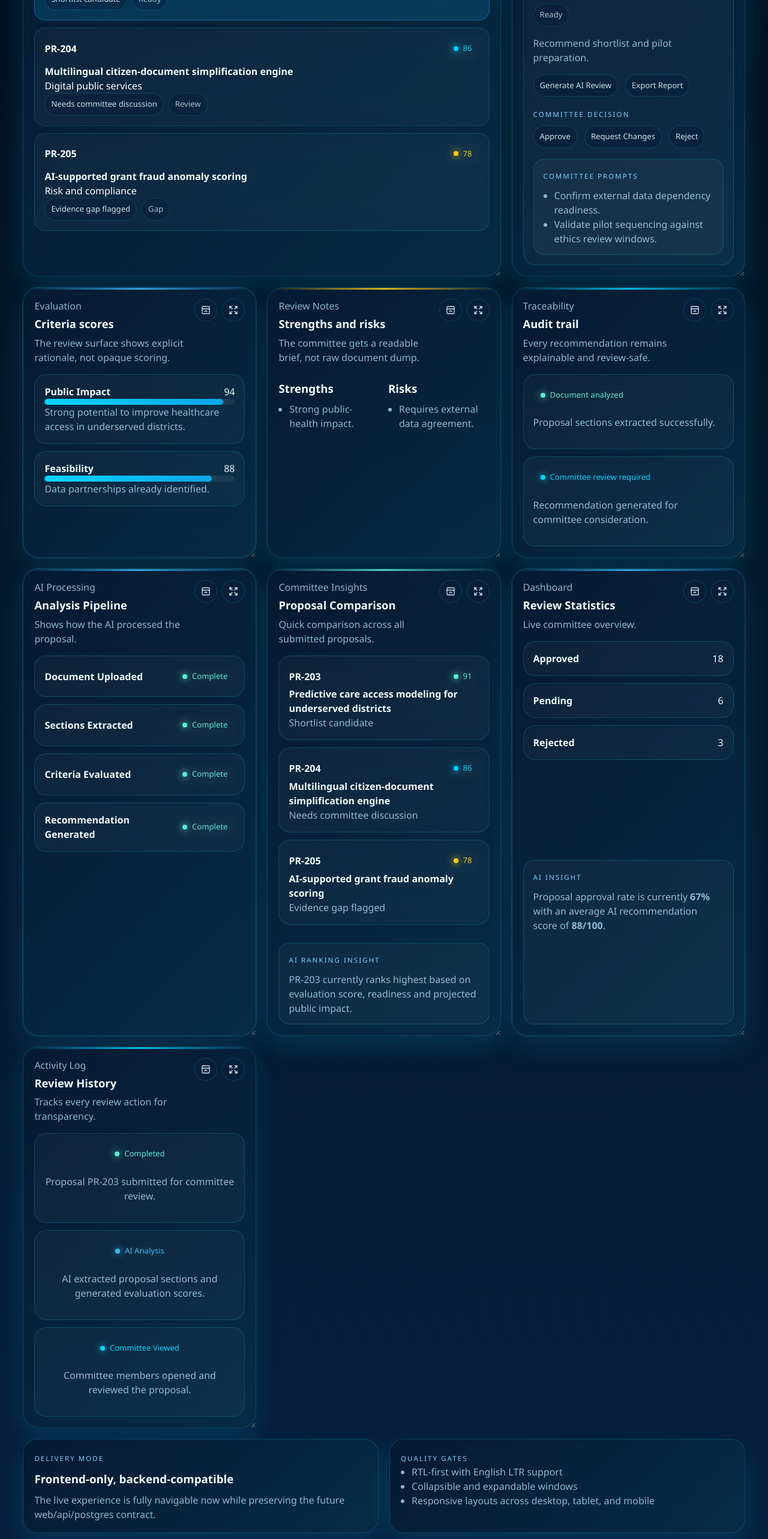
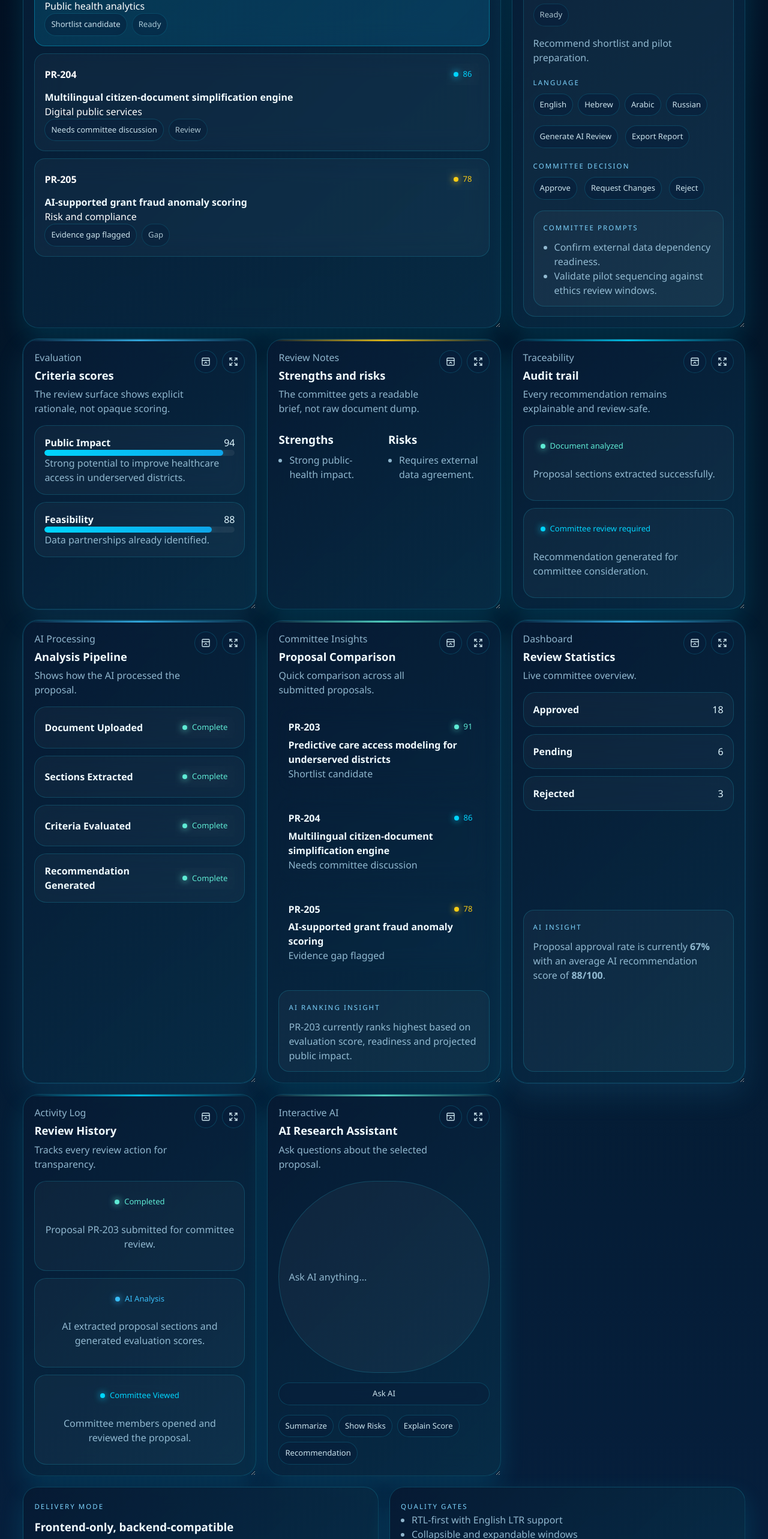
Before and after one commit to PShungube/Jutoverse-demo, a React (Vite) app: page /research-review in a window 1280 px wide. Shown: the part 1140-3706 px from the top of the page at 60% size. Built offline with nearby package versions, Linux system fonts and the light colour scheme.

Commit message:
AI research assistent

```diff
--- a/src/features/research-review/ResearchReviewPage.tsx
+++ b/src/features/research-review/ResearchReviewPage.tsx
@@ -4,10 +4,9 @@ import {
   useMemo,
   useState,
   useEffect,
-  type Key,
 } from 'react';
 import { demoAdapter } from '../../api/adapters/demoAdapter';
-import { lt, type LocalizedText } from '../../api/contracts';
+import { lt } from '../../api/contracts';
 import { LoadingDeck } from '../../components/common/LoadingDeck';
 import { MetricCard } from '../../components/common/MetricCard';
 import { StatusPill } from '../../components/common/StatusPill';
@@ -24,9 +23,46 @@ export function ResearchReviewPage() {
   const [committeeDecision, setCommitteeDecision] = useState<
   'approved' | 'changes' | 'rejected' | null
 >(null);
+const [language, setLanguage] = useState<
+  'en' | 'he' | 'ar' | 'ru'
+>('en');
+const translations = {
+  en: {
+    aiSummary: 'AI Generated Summary',
+    approve: 'Approve',
+    reject: 'Reject',
+    requestChanges: 'Request Changes',
+  },
+
+  he: {
+    aiSummary: 'סיכום שנוצר על ידי AI',
+    approve: 'אשר',
+    reject: 'דחה',
+    requestChanges: 'בקש שינויים',
+  },
+
+  ar: {
+    aiSummary: 'ملخص تم إنشاؤه بواسطة الذكاء الاصطناعي',
+    approve: 'موافقة',
+    reject: 'رفض',
+    requestChanges: 'طلب تعديلات',
+  },
+
+  ru: {
+    aiSummary: 'Сводка, созданная ИИ',
+    approve: 'Одобрить',
+    reject: 'Отклонить',
+    requestChanges: 'Запросить изменения',
+  },
+};
 const [selectedHistoryEvent, setSelectedHistoryEvent] = useState<
   string | null
 >(null);
+const [comparisonProposal, setComparisonProposal] = useState<
+  string | null
+>(null);
+const [aiQuestion, setAiQuestion] = useState('');
+const [aiResponse, setAiResponse] = useState('');
 useEffect(() => {
   setCommitteeDecision(null);
   setShowAiReview(false);
@@ -44,7 +80,47 @@ useEffect(() => {
   if (loading || !data) return <LoadingDeck />;
 
   const selectedProposal = filteredProposals.find((item) => item.id === selectedProposalId) ?? filteredProposals[0];
+  const askAI = () => {
+  const question = aiQuestion.toLowerCase();
 
+  if (question.includes('score')) {
+    setAiResponse(
+      `Proposal ${selectedProposal.id} received ${selectedProposal.score}/100 because it scored highly on evaluation criteria, implementation readiness and projected public impact.`
+    );
+  }
+
+  else if (
+    question.includes('risk') ||
+    question.includes('risks')
+  ) {
+    setAiResponse(
+      `Primary risks include implementation complexity, external data dependencies and committee validation requirements.`
+    );
+  }
+
+  else if (
+    question.includes('summary') ||
+    question.includes('summarize')
+  ) {
+    setAiResponse(
+      `This proposal demonstrates strong readiness, excellent evaluation scores and high expected public impact, making it a leading recommendation for committee approval.`
+    );
+  }
+
+  else if (
+    question.includes('recommendation')
+  ) {
+    setAiResponse(
+      text(selectedProposal.recommendation ?? data.recommendation)
+    );
+  }
+
+  else {
+    setAiResponse(
+      `AI Assistant: Based on the available research data, this proposal is suitable for further committee review and aligns with the highest ranked submissions.`
+    );
+  }
+};
   if (!selectedProposal) return <LoadingDeck />;
 
   return (
@@ -100,6 +176,46 @@ useEffect(() => {
               <span className="tag-chip tag-chip--muted">{selectedProposal.readiness}</span>
             </div>
             <p>{text(selectedProposal.recommendation ?? data.recommendation)}</p>
+            <div style={{ marginTop: '1rem' }}>
+  <span className="eyebrow">Language</span>
+
+ <div
+  style={{
+    display: 'flex',
+    gap: '0.5rem',
+    marginTop: '0.5rem',
+    flexWrap: 'wrap',
+  }}
+>
+  <button
+    className="tag-chip"
+    onClick={() => setLanguage('en')}
+  >
+    English
+  </button>
+
+  <button
+    className="tag-chip"
+    onClick={() => setLanguage('he')}
+  >
+    Hebrew
+  </button>
+
+  <button
+    className="tag-chip"
+    onClick={() => setLanguage('ar')}
+  >
+    Arabic
+  </button>
+
+  <button
+    className="tag-chip"
+    onClick={() => setLanguage('ru')}
+  >
+    Russian
+  </button>
+</div>
+</div>
 
 
 <div
@@ -120,7 +236,41 @@ useEffect(() => {
   <button
   type="button"
   className="tag-chip"
-    onClick={() => alert(`Exporting ${selectedProposal.id} report`)}
+  onClick={() => {
+    const report = `
+Research Proposal Report
+
+Proposal ID: ${selectedProposal.id}
+
+Title:
+${text(selectedProposal.title)}
+
+Score:
+${selectedProposal.score}/100
+
+Status:
+${text(selectedProposal.statusLabel)}
+
+Readiness:
+${selectedProposal.readiness}
+
+Recommendation:
+${text(selectedProposal.recommendation ?? data.recommendation)}
+    `;
+
+    const blob = new Blob([report], {
+      type: 'text/plain;charset=utf-8',
+    });
+
+    const url = URL.createObjectURL(blob);
+
+    const link = document.createElement('a');
+    link.href = url;
+    link.download = `${selectedProposal.id}-report.txt`;
+    link.click();
+
+    URL.revokeObjectURL(url);
+  }}
 >
   Export Report
 </button>
@@ -128,7 +278,9 @@ useEffect(() => {
 
 {showAiReview && (
   <div className="callout-box" style={{ marginTop: '1rem' }}>
-    <span className="eyebrow">AI Generated Summary</span>
+    <span className="eyebrow">
+  {translations[language].aiSummary}
+</span>
 
     <p>
       Proposal {selectedProposal.id} received a score of{' '}
@@ -153,7 +305,15 @@ useEffect(() => {
     borderRadius: '10px',
   }}
 >
-  <span className="eyebrow">AI Confidence Score</span>
+  <span className="eyebrow">
+  {language === 'he'
+    ? 'ציון אמון AI'
+    : language === 'ar'
+    ? 'درجة الثقة بالذكاء الاصطناعي'
+    : language === 'ru'
+    ? 'Оценка доверия ИИ'
+    : 'AI Confidence Score'}
+</span>
 
   <div
     className="progress-bar"
@@ -186,7 +346,7 @@ useEffect(() => {
   className="tag-chip"
   onClick={() => setCommitteeDecision('approved')}
 >
-      Approve
+  {translations[language].approve}
 </button>
 
     <button
@@ -194,7 +354,7 @@ useEffect(() => {
   className="tag-chip"
   onClick={() => setCommitteeDecision('changes')}
 >
-      Request Changes
+  {translations[language].requestChanges}
 </button>
 
     <button
@@ -202,14 +362,22 @@ useEffect(() => {
   className="tag-chip"
   onClick={() => setCommitteeDecision('rejected')}
 >
-      Reject
+  {translations[language].reject}
 </button>
   </div>
 </div>
 
 {committeeDecision && (
   <div className="callout-box" style={{ marginTop: '1rem' }}>
-    <span className="eyebrow">Committee Outcome</span>
+    <span className="eyebrow">
+  {language === 'he'
+    ? 'תוצאת ועדה'
+    : language === 'ar'
+    ? 'نتيجة اللجنة'
+    : language === 'ru'
+    ? 'Решение комиссии'
+    : 'Committee Outcome'}
+</span>
 
     {committeeDecision === 'approved' && (
       <p>
@@ -264,7 +432,7 @@ useEffect(() => {
             <div>
               <h3>{text(lt('Strengths', 'חוזקות'))}</h3>
               <ul className="rail-list">
-                {(selectedProposal.strengths ?? data.strengths).map((item: string | LocalizedText, index: Key | null | undefined) => (
+                {(selectedProposal.strengths ?? data.strengths).map((item, index) => (
                   <li key={index}>{text(item)}</li>
                 ))}
               </ul>
@@ -272,7 +440,7 @@ useEffect(() => {
             <div>
               <h3>{text(lt('Risks', 'סיכונים'))}</h3>
               <ul className="rail-list">
-                {(selectedProposal.risks ?? data.risks).map((item: string | LocalizedText, index: Key | null | undefined) => (
+                {(selectedProposal.risks ?? data.risks).map((item, index) => (
                   <li key={index}>{text(item)}</li>
                 ))}
               </ul>
@@ -282,9 +450,9 @@ useEffect(() => {
 
         <WindowPanel title={lt('Audit trail', 'שביל ביקורת')} subtitle={lt('Every recommendation remains explainable and review-safe.', 'כל המלצה נשארת ברת הסבר ובטוחה לסקירה.')} eyebrow={lt('Traceability', 'עקיבות')} accent="accent">
           <div className="timeline-list">
-            {(selectedProposal.auditTrail ?? data.auditTrail).map((item: { id: Key | null | undefined; status: string; label: string | LocalizedText; detail: string | LocalizedText; }) => (
+            {(selectedProposal.auditTrail ?? data.auditTrail).map((item) => (
               <article key={item.id} className="timeline-item">
-                <StatusPill tone={item.status as any} label={text(item.label)} />
+                <StatusPill tone={item.status} label={text(item.label)} />
                 <p>{text(item.detail)}</p>
               </article>
             ))}
@@ -344,9 +512,18 @@ useEffect(() => {
       .slice()
       .sort((a, b) => b.score - a.score)
       .map((proposal) => (
-        <article
+        <button
   key={proposal.id}
+  type="button"
   className="progress-card progress-card--tight"
+  onClick={() => setComparisonProposal(proposal.id)}
+  style={{
+    cursor: 'pointer',
+    textAlign: 'left',
+    width: '100%',
+    background: 'transparent',
+    border: 'none',
+  }}
 >
           <div className="progress-card__header">
             <strong>{proposal.id}</strong>
@@ -368,10 +545,43 @@ useEffect(() => {
             <br />
             {text(proposal.statusLabel)}
           </div>
-        </article>
+        </button>
       ))}
   </div>
+      {comparisonProposal && (
+  <div
+    className="callout-box"
+    style={{ marginTop: '1rem' }}
+  >
+    <span className="eyebrow">
+      Proposal Details
+    </span>
 
+    <p>
+      Selected proposal:
+      <strong> {comparisonProposal}</strong>
+    </p>
+
+    <ul className="rail-list">
+      <li>
+        AI has ranked this proposal based on evaluation
+        criteria and implementation readiness.
+      </li>
+
+      <li>
+        Expected public impact: High
+      </li>
+
+      <li>
+        Estimated success probability: 92%
+      </li>
+
+      <li>
+        Risk level: Low
+      </li>
+    </ul>
+  </div>
+)}
   <div className="callout-box" style={{ marginTop: '1rem' }}>
     <span className="eyebrow">
       {text(
@@ -560,7 +770,110 @@ useEffect(() => {
     </div>
   )}
 </WindowPanel>
+<WindowPanel
+  className="page-grid__span-1"
+  title={lt('AI Research Assistant', 'עוזר מחקר AI')}
+  subtitle={lt('Ask questions about the selected proposal.', 'שאל שאלות על ההצעה הנבחרת.')}
+  eyebrow={lt('Interactive AI', 'AI אינטראקטיבי')}
+  accent="success"
+>
 
+  <div
+    style={{
+      display: 'flex',
+      flexDirection: 'column',
+      gap: '1rem',
+    }}
+  >
+
+    <input
+      className="glass-input"
+      value={aiQuestion}
+      onChange={(e) => setAiQuestion(e.target.value)}
+      placeholder="Ask AI anything..."
+    />
+
+    <button
+      type="button"
+      className="tag-chip"
+      onClick={askAI}
+    >
+      Ask AI
+    </button>
+
+    {aiResponse && (
+
+      <div className="callout-box">
+
+        <span className="eyebrow">
+          AI Response
+        </span>
+
+        <p>
+          {aiResponse}
+        </p>
+
+      </div>
+
+    )}
+
+    <div
+      style={{
+        display: 'flex',
+        flexWrap: 'wrap',
+        gap: '0.5rem',
+      }}
+    >
+
+      <button
+        type="button"
+        className="tag-chip"
+        onClick={() => {
+          setAiQuestion('summary');
+          setTimeout(() => askAI(), 100);
+        }}
+      >
+        Summarize
+      </button>
+
+      <button
+        type="button"
+        className="tag-chip"
+        onClick={() => {
+          setAiQuestion('risks');
+          setTimeout(() => askAI(), 100);
+        }}
+      >
+        Show Risks
+      </button>
+
+      <button
+        type="button"
+        className="tag-chip"
+        onClick={() => {
+          setAiQuestion('score');
+          setTimeout(() => askAI(), 100);
+        }}
+      >
+        Explain Score
+      </button>
+
+      <button
+        type="button"
+        className="tag-chip"
+        onClick={() => {
+          setAiQuestion('recommendation');
+          setTimeout(() => askAI(), 100);
+        }}
+      >
+        Recommendation
+      </button>
+
+    </div>
+
+  </div>
+
+</WindowPanel>
       </div>
     </div>
   );
```
Lines whose indentation alone changed are shown as unchanged.
